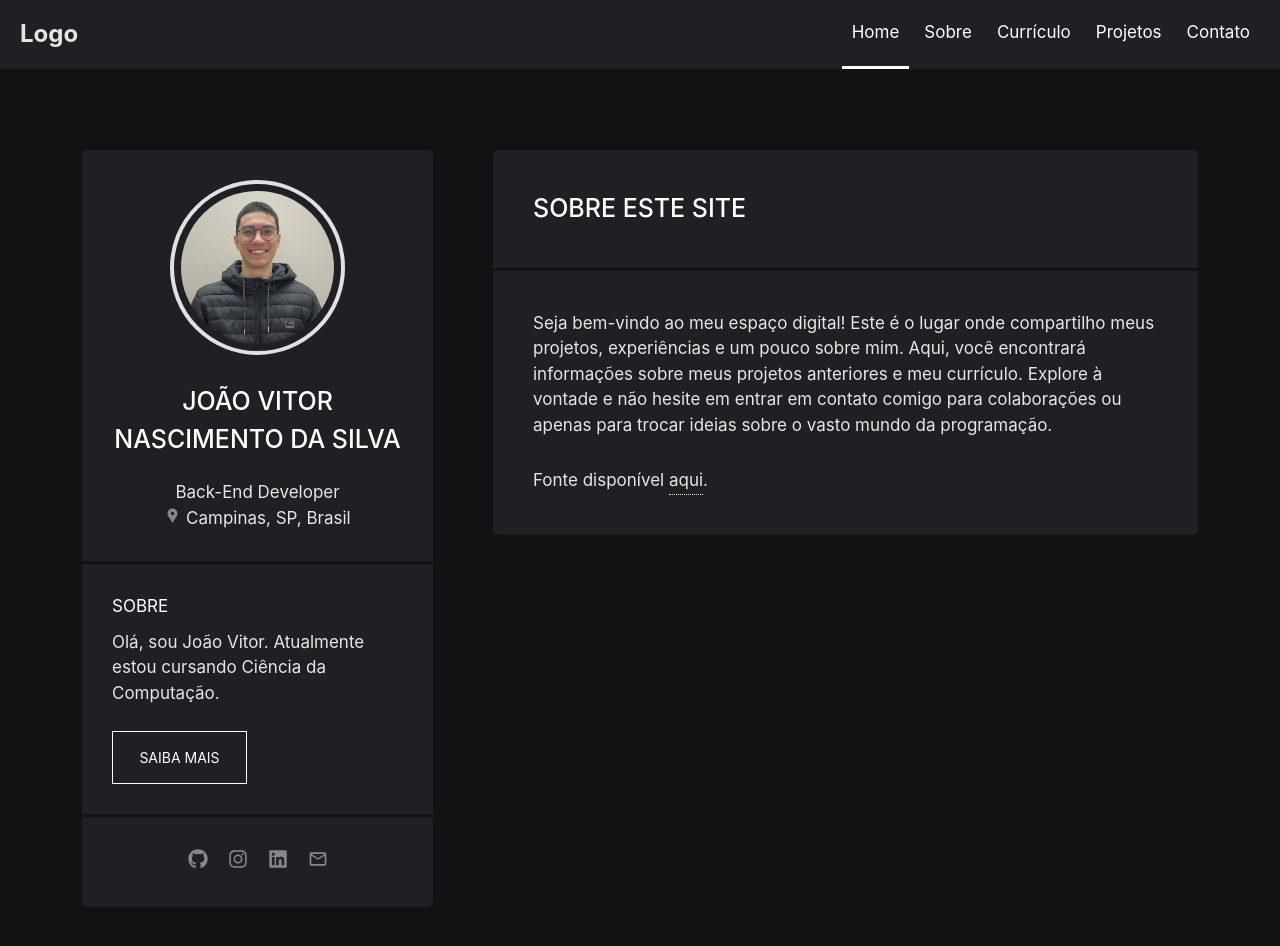
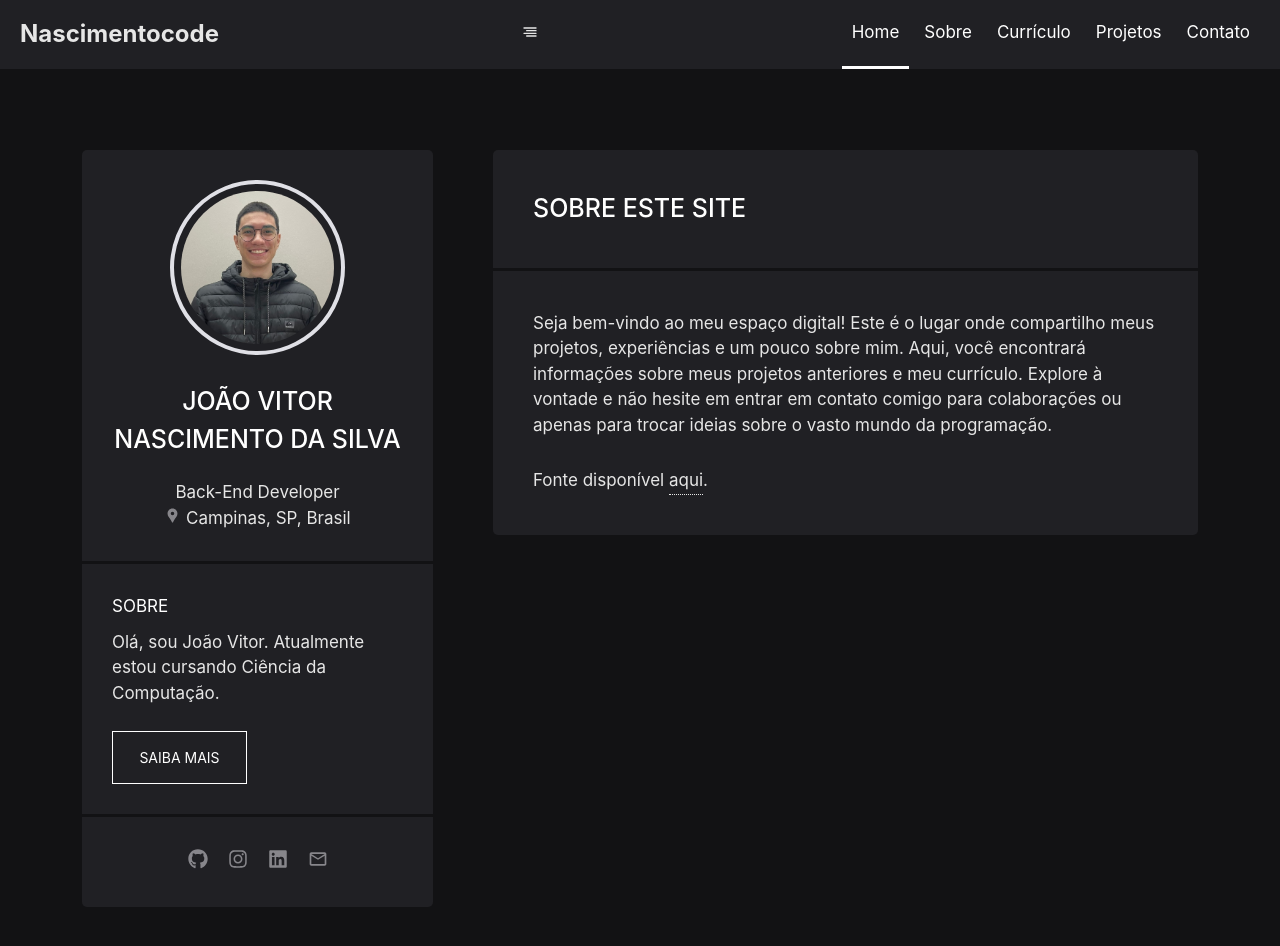
Before and after one commit to nascimentocode/personal-website, a React (Vite) app: page / in a window 1280 px wide. Shown: the top 946 px of the page. Built offline with nearby package versions, Linux system fonts and the light colour scheme.

Commit message:
Fix: fixing hamburguer menu

```diff
--- a/src/components/Navbar.jsx
+++ b/src/components/Navbar.jsx
@@ -1,15 +1,17 @@
 import { NavLink } from "react-router-dom"
-// import { useState } from "react"
-import { TfiAlignRight } from "react-icons/tfi"
+import { useState } from "react"
+import { FiAlignRight } from "react-icons/fi";
 
 import "../index.css"
 
 function Navbar() {
-    // const [showNavbar, setShowNavbar] = useState(false)
+    const [hamburguerOpen, setHamburguerOpen] = useState(
+        window.innerWidth <= 768 ? false : true
+    )
 
-    // const handleShowNavbar = () => {
-    //     setShowNavbar(!showNavbar)
-    // }
+    const toggleHamburguer = () => {
+        setHamburguerOpen(!hamburguerOpen)
+    }
 
     const scrollToTop = () => {
         window.scrollTo(0, 0);
@@ -18,13 +20,13 @@ function Navbar() {
     return (
         <header>
             <nav>
-                <div>
-                    <h1>Logo</h1>
+                <div id="brand">
+                    <h1>Nascimento<span>code</span></h1>
                 </div>
-                <div id="hamburguer">
-                    <TfiAlignRight style={{marginRight: "20px", fontSize: "20px"}} />
+                <div id="icon" onClick={toggleHamburguer}>
+                    <FiAlignRight />
                 </div>
-                <div id="nav-link" onClick={scrollToTop}>
+                <div id="nav-link" style={{display: hamburguerOpen ? "flex" : "none"}} onClick={scrollToTop}>
                     <NavLink to="/">Home</NavLink>
                     <NavLink to="/sobre">Sobre</NavLink>
                     <NavLink to="/curriculo">Currículo</NavLink>
```
